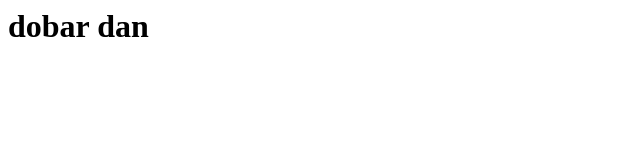
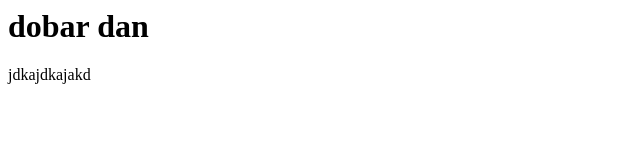
Before and after one commit to corbavia/corbavia.github.io, a plain HTML site: page index.html in a window 1280 px wide. Shown: the full height of the page, 0-640 px from the left. Drawn offline with Linux system fonts and the light colour scheme.

Commit message:
lorem ipsum tag added

```diff
--- a/index.html
+++ b/index.html
@@ -5,5 +5,6 @@
 	</head>
 	<body>
 		<h1>dobar dan</h1>
+		<p>jdkajdkajakd</p>
 	</body>
 </html>
```
